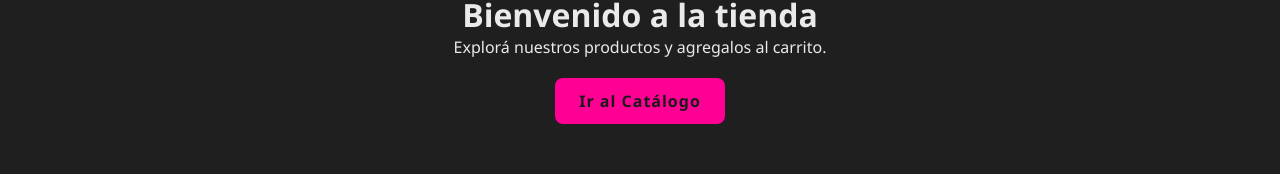
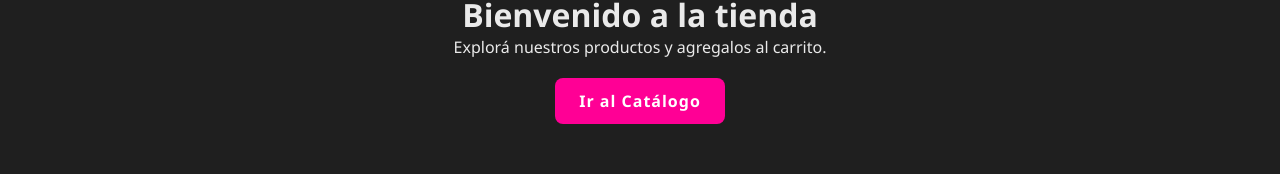
Before and after one commit to IgnacioThomasBenitez/e-commerce, a React (Create React App) app: page / in a window 1280 px wide. Shown: the part 517-691 px from the top of the page. Built offline with nearby package versions, Linux system fonts and the light colour scheme.

Commit message:
e-commerce

```diff
--- a/src/Css/CardProducto.css
+++ b/src/Css/CardProducto.css
@@ -35,7 +35,7 @@
 
 .card-producto p {
   font-weight: bold;
-  color: #ff0095; /* Verde acento */
+  color: #ecebec; /* Verde acento */
   margin: 0.5rem 0;
   font-size: 1rem;
 }
--- a/src/Css/Home.css
+++ b/src/Css/Home.css
@@ -38,7 +38,7 @@
   margin-top: 20px;
   padding: 12px 24px;
   background-color: #ff0095; /* Verde principal */
-  color: #1a1a1a;
+  color: #ffffff;
   border-radius: 8px;
   text-decoration: none;
   font-weight: bold;
--- a/src/Css/Navbar.css
+++ b/src/Css/Navbar.css
@@ -79,7 +79,7 @@
 .navbar-menu li a:hover,
 .navbar-menu li a:focus {
   background-color: #ff0095; /* Verde acento */
-  color: #1f1f1f; /* Texto oscuro sobre verde */
+  color: #ffffff; /* Texto oscuro sobre verde */
   outline: none;
 }
 
@@ -104,7 +104,7 @@
   top: -6px;
   right: -10px;
   background-color: #ff0095; /* Verde acento */
-  color: #1f1f1f; /* Texto oscuro */
+  color: #fff9f9; /* Texto oscuro */
   border-radius: 50%;
   padding: 2px 7px;
   font-size: 0.8rem;
```
